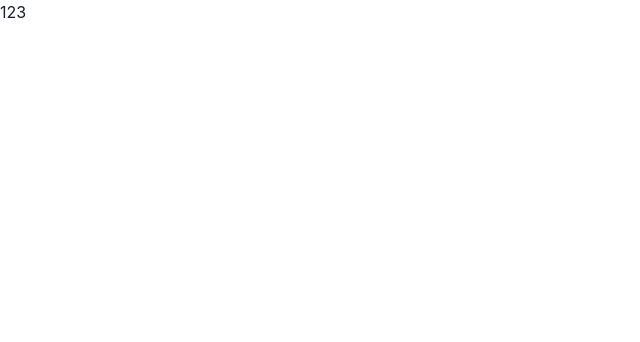
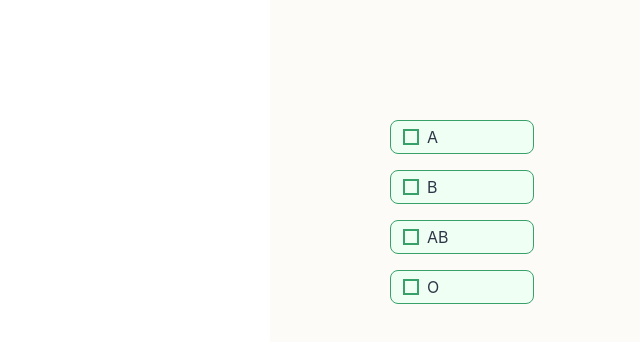
Before and after one commit to foodteacher/FoodTeacherV2-FE, a Next.js app: page /survey in a window 1280 px wide. Shown: the top 342 px of the page, without its empty margins (0-640 px from the left). Built offline with nearby package versions, Linux system fonts and the light colour scheme.

Commit message:
feat : custom checkbox
Refs:[#60]

```diff
--- a/app/(afterLogin)/survey/page.tsx
+++ b/app/(afterLogin)/survey/page.tsx
@@ -1,7 +1,13 @@
-import React from "react";
+"use client";
+
+import { SurveyFunnel } from "@/app/(featured-slice)/widgets/survey-funnel/ui/funnel";
 
 const page = () => {
-  return <div>123</div>;
+  return (
+    <>
+      <SurveyFunnel />
+    </>
+  );
 };
 
 export default page;
--- a/app/(featured-slice)/shared/ui/funnel/Funnel.tsx
+++ b/app/(featured-slice)/shared/ui/funnel/Funnel.tsx
@@ -15,24 +15,7 @@ const Funnel = ({
 }: PropsWithChildren<FunnelState>) => {
   return (
     <FunnelProvider.Provider value={{ currentStep, funnelState }}>
-      <Box {...props}>
-        {/* <ButtonGroup margin={"24px 0"}>
-          {steps?.map((ele, idx) => {
-            return (
-              <Button
-                key={ele}
-                w={"36px"}
-                h={"36px"}
-                color={progress !== idx + 1 ? "#868686" : "#8F00FF"}
-                bg={progress !== idx + 1 ? "#EEEEEF" : "#F2E2FF"}
-              >
-                {idx + 1}
-              </Button>
-            );
-          })}
-        </ButtonGroup> */}
-        {children}
-      </Box>
+      <Box {...props}>{children}</Box>
     </FunnelProvider.Provider>
   );
 };
--- /dev/null
+++ b/app/(featured-slice)/shared/ui/radio/FrontCheckRadio.tsx
@@ -0,0 +1,126 @@
+"use client";
+
+import { PropsWithChildren } from "react";
+import {
+  Box,
+  CheckboxProps,
+  Flex,
+  FlexProps,
+  Text,
+  UseRadioProps,
+  useCheckbox,
+  useCheckboxGroup,
+  useRadio,
+  useRadioGroup,
+} from "@chakra-ui/react";
+import { useController } from "react-hook-form";
+
+type RadioCardType = UseRadioProps & CheckboxProps;
+
+const CheckRadioCard = ({ h, ...props }: PropsWithChildren<RadioCardType>) => {
+  //   const { getInputProps, getRadioProps } = useRadio(props);
+
+  const { state, getCheckboxProps, getInputProps, getLabelProps, htmlProps } =
+    useCheckbox(props);
+
+  return (
+    // <Box as="label" w={"100%"} left={0} h={h}>
+    //   <input {...input} />
+    //   <Flex
+    //     {...checkbox}
+    //     cursor="pointer"
+    //     borderWidth={"1px"}
+    //     borderRadius={"12px"}
+    //     borderColor={"#EAEAEA"}
+    //     alignItems={"flex-start"}
+    //     bg={"#FFFFFF"}
+    //     h={"60px"}
+    //     fontSize={"18px"}
+    //     fontWeight={"bold"}
+    //     boxShadow={"0 0px 8px 0px rgba(28,0,51,0.08)"}
+    //     _checked={{
+    //       bg: "#FCF8FF",
+    //       fontWeight: "bold",
+    //       color: "#6D00A3",
+    //       border: "2px solid #8A00FF",
+    //       boxShadow: "0 0 12px 1px rgba(90,0,161,0.32)",
+    //     }}
+    //     padding={"20px 24px"}
+    //     justifyContent={"center"}
+    //     flexDir={"column"}
+    //     gap={"30px"}
+    //   >
+    //     {props.children}
+    //   </Flex>
+    // </Box>
+
+    <Text
+      as={"label"}
+      display="flex"
+      flexDirection="row"
+      alignItems="center"
+      gridColumnGap={2}
+      maxW="36"
+      bg="green.50"
+      border="1px solid"
+      borderColor="green.500"
+      rounded="lg"
+      px={3}
+      py={1}
+      cursor="pointer"
+      {...htmlProps}
+    >
+      <input {...getInputProps()} hidden />
+      <Flex
+        alignItems="center"
+        justifyContent="center"
+        border="2px solid"
+        borderColor="green.500"
+        w={4}
+        h={4}
+        {...getCheckboxProps()}
+      >
+        {state.isChecked && <Box w={2} h={2} bg="green.500" />}
+      </Flex>
+      <Text color="gray.700" {...getLabelProps()}>
+        {props.children}
+      </Text>
+    </Text>
+  );
+};
+
+interface CustomRadioProps extends FlexProps {
+  options: (string | number)[];
+  name: string;
+  control?: any;
+}
+
+export const FrontCheckRadio = ({
+  options,
+  name,
+  control,
+  ...props
+}: CustomRadioProps) => {
+  const { field } = useController({
+    name,
+    control,
+    rules: { required: true },
+  });
+
+  const { getCheckboxProps } = useCheckboxGroup({
+    ...field,
+  });
+
+  return (
+    <Flex {...props} padding={"0"} gap={"16px"}>
+      {options.map((value: string | number) => {
+        const radio = getCheckboxProps({ value });
+        return (
+          <CheckRadioCard key={value} {...radio}>
+            {value}
+          </CheckRadioCard>
+        );
+      })}
+    </Flex>
+  );
+};
--- a/app/(featured-slice)/shared/ui/radio/index.ts
+++ b/app/(featured-slice)/shared/ui/radio/index.ts
@@ -1,2 +1,3 @@
 export { CheckRadio } from "./CheckRadio";
 export { FrontRadio } from "./FrontRadio";
+export { FrontCheckRadio } from "./FrontCheckRadio";
--- /dev/null
+++ b/app/(featured-slice)/widgets/survey-funnel/ui/funnel/index.ts
@@ -0,0 +1 @@
+export { SurveyFunnel } from "./SurveyFunnel";
--- a/app/(featured-slice)/widgets/survey-funnel/ui/funnel/surveyFunnel.tsx
+++ b/app/(featured-slice)/widgets/survey-funnel/ui/funnel/surveyFunnel.tsx
@@ -1,10 +1,12 @@
 import { useFunnel } from "@/app/(featured-slice)/shared/hooks/useFunnel";
 import Funnel from "@/app/(featured-slice)/shared/ui/funnel/Funnel";
 import React, { useState } from "react";
+import { UserPysicalStep } from "../../../signup-funnel/ui/step";
+import { TestStep } from "../step";
 
-const surveyFunnel = () => {
+export const SurveyFunnel = () => {
   const { changeNextStep, initializeStep, currentStep, progress, steps } =
-    useFunnel([""]);
+    useFunnel(["1", "2"]);
 
   const [surveyState, setSurveyState] = useState<any>({
     name: "",
@@ -15,7 +17,21 @@ const surveyFunnel = () => {
     targetWeight: 0,
     bloodType: "A",
   });
-  return <Funnel currentStep={currentStep} funnelState={surveyState}></Funnel>;
+  return (
+    <Funnel
+      currentStep={currentStep}
+      funnelState={surveyState}
+      progress={progress}
+      steps={steps}
+      padding={["16px", "16px", "120px"]}
+      margin={"0 auto"}
+      h={"100%"}
+      bg={"#FDFBF8"}
+      w={["100%", "100%", "740px"]}
+    >
+      <Funnel.Step name="1">
+        <TestStep goNextStep={changeNextStep} setState={setSurveyState} />
+      </Funnel.Step>
+    </Funnel>
+  );
 };
-
-export default surveyFunnel;
--- /dev/null
+++ b/app/(featured-slice)/widgets/survey-funnel/ui/step/TestStep.tsx
@@ -0,0 +1,41 @@
+"use client";
+import { StepProps } from "../../../signup-funnel/types";
+import { useRouter } from "next/navigation";
+import {
+  Box,
+  CheckboxGroup,
+  Flex,
+  FlexProps,
+  Text,
+  UseCheckboxProps,
+  useRadioGroup,
+} from "@chakra-ui/react";
+import { useController, useForm } from "react-hook-form";
+import { FrontCheckRadio } from "@/app/(featured-slice)/shared/ui/radio";
+import { BLOOD_TYPE_OTPIONS } from "../../../signup-funnel/const/const";
+
+interface TestStep extends UseCheckboxProps, StepProps {}
+
+export const TestStep = ({ goNextStep, setState, ...props }: any) => {
+  const router = useRouter();
+  const {
+    formState: { errors, isValid },
+    register,
+    control,
+    handleSubmit,
+  } = useForm<any>();
+
+  return (
+    <Box>
+      <FrontCheckRadio
+        options={BLOOD_TYPE_OTPIONS}
+        name={"bloodType"}
+        control={control}
+        w={"100%"}
+        padding={"12px 16px"}
+        gap={"10px"}
+        flexDir={"column"}
+      />
+    </Box>
+  );
+};
--- /dev/null
+++ b/app/(featured-slice)/widgets/survey-funnel/ui/step/index.ts
@@ -0,0 +1 @@
+export { TestStep } from "./TestStep";
```
